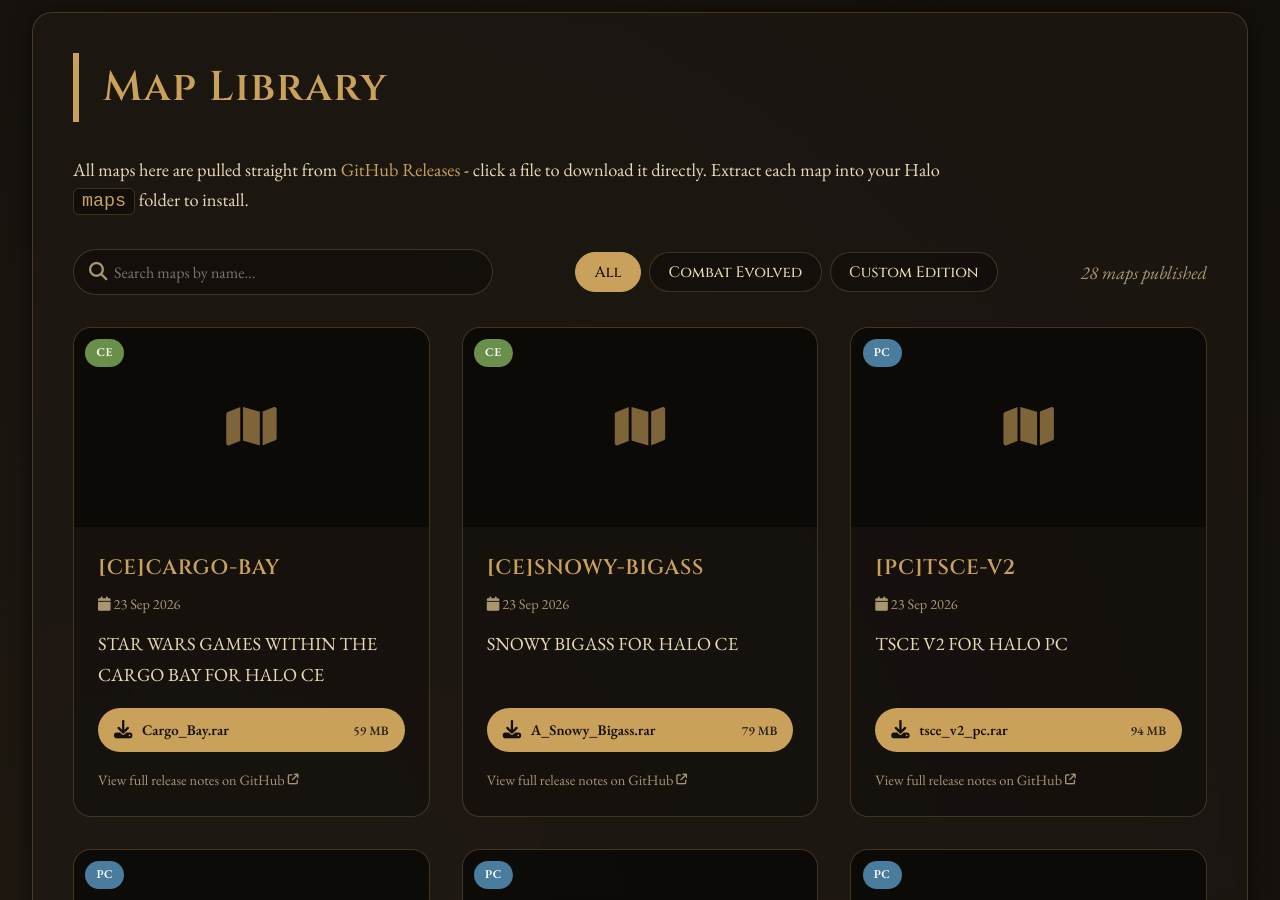
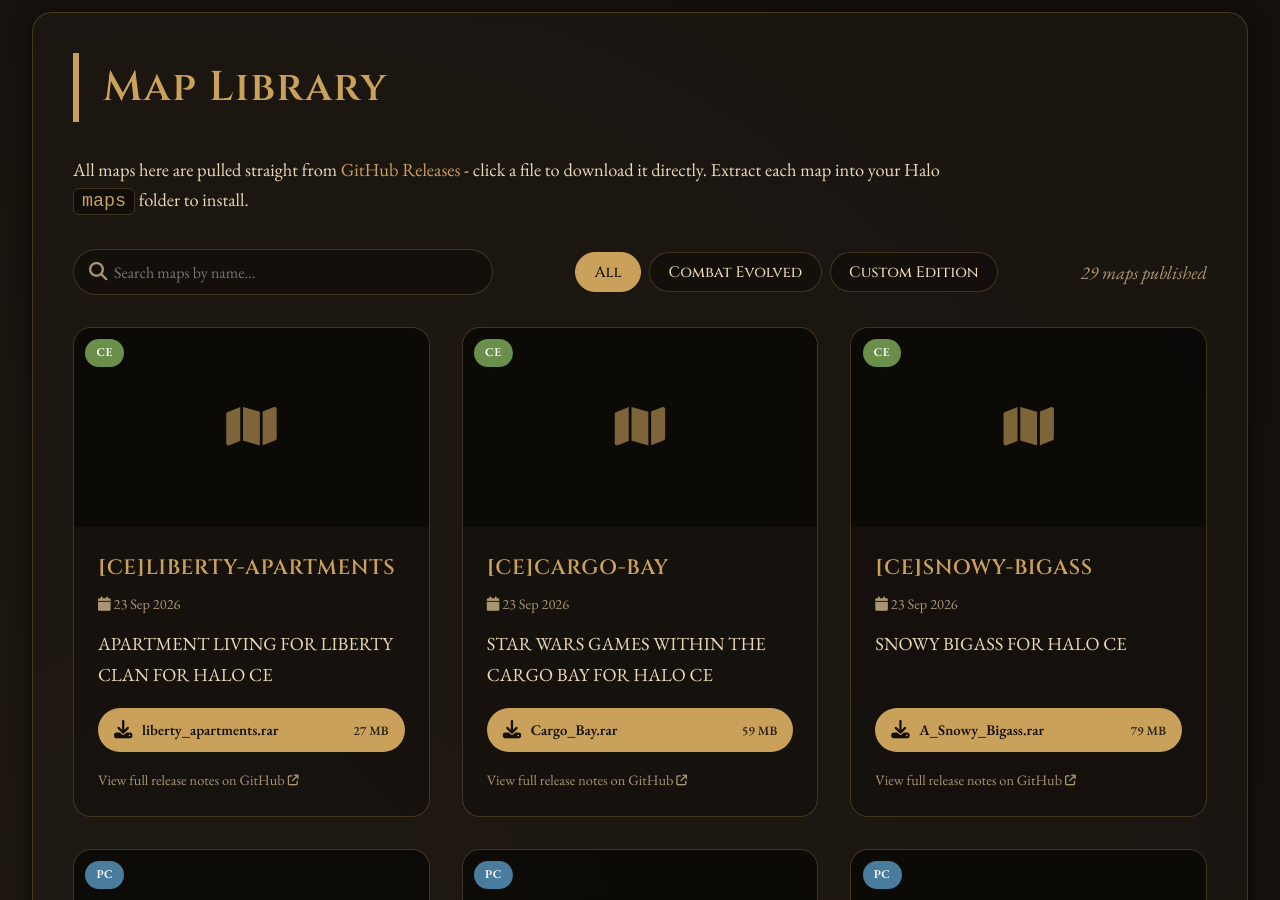
Before and after one commit to Chalwk/NC-Halo-Maps, a Jekyll site: the page built from maps.html, in a window 1280 px wide and 900 px high, scrolled down 264 px. Built offline with Jekyll 4.4.1, drawn with Linux system fonts in a browser that asks for light colours.

Commit message:
chore: update releases data

```diff
--- a/_data/releases.json
+++ b/_data/releases.json
@@ -1,4 +1,27 @@
 [
+  {
+    "id": 394798642,
+    "tag": "CE-LIBERTY-APARTMENTS",
+    "name": "[CE]LIBERTY-APARTMENTS",
+    "body": "APARTMENT LIVING FOR LIBERTY CLAN FOR HALO CE",
+    "prerelease": false,
+    "published_at": "2026-09-23T15:26:26Z",
+    "html_url": "https://github.com/nakedchick-code/NC-Halo-Maps/releases/tag/CE-LIBERTY-APARTMENTS",
+    "games": [
+      "CE"
+    ],
+    "thumbnail": null,
+    "assets": [
+      {
+        "name": "liberty_apartments.rar",
+        "size": 28741234,
+        "size_human": "27 MB",
+        "download_count": 0,
+        "browser_download_url": "https://github.com/nakedchick-code/NC-Halo-Maps/releases/download/CE-LIBERTY-APARTMENTS/liberty_apartments.rar",
+        "content_type": "application/x-compressed"
+      }
+    ]
+  },
   {
     "id": 394795639,
     "tag": "CE-CARGO-BAY",
```
